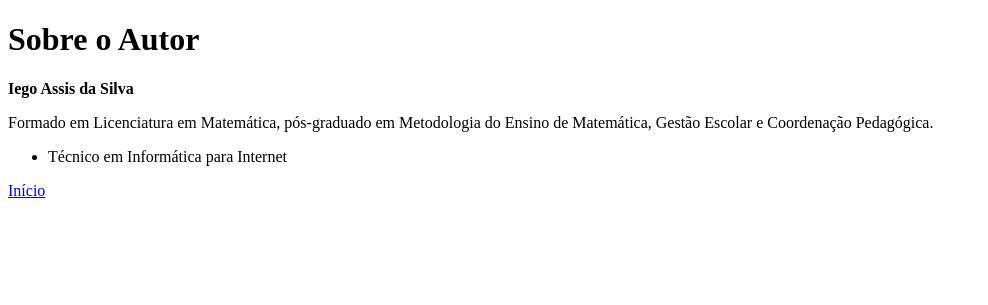
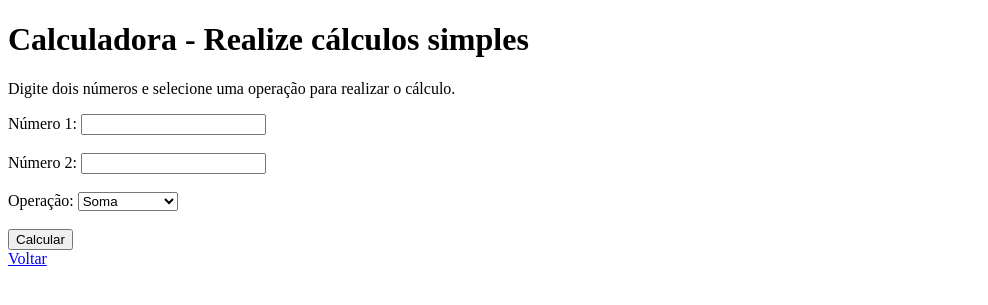
Before and after one commit to iegoassis/atividadewebII, a Django app: template atividade/templates/calcular.html in a window 1280 px wide. Shown: the top 305 px of the page, without its empty margins (0-988 px from the left). Run offline with Django 5.2, Linux system fonts and the light colour scheme; the template is opened without the code that fills it, so the values that code supplies are empty.

Commit message:
Correção no html de calcular

```diff
--- a/atividade/templates/calcular.html
+++ b/atividade/templates/calcular.html
@@ -3,15 +3,29 @@
 <head>
     <meta charset="UTF-8">
     <meta name="viewport" content="width=device-width, initial-scale=1.0">
-    <title>Sobre o Autor</title>
+    <title>Calculadora</title>
 </head>
 <body>
-    <h1>Sobre o Autor</h1>
-    <p><strong>Iego Assis da Silva</strong></p>
-    <p>Formado em Licenciatura em Matemática, pós-graduado em Metodologia do Ensino de Matemática, Gestão Escolar e Coordenação Pedagógica.</p>
-    <ul>
-        <li>Técnico em Informática para Internet</li>
-    </ul>
-    <a href="/home/">Início</a>
+    <h1>Calculadora - Realize cálculos simples</h1>
+    <p>Digite dois números e selecione uma operação para realizar o cálculo.</p>
+    <form action="/resultado/" method="post">
+        {% csrf_token %}
+        <label for="numero1">Número 1:</label>
+        <input type="number" name="numero1" step="any" required><br><br>
+
+        <label for="numero2">Número 2:</label>
+        <input type="number" name="numero2" step="any" required><br><br>
+
+        <label for="operacao">Operação:</label>
+        <select name="operacao" required>
+            <option value="soma">Soma</option>
+            <option value="subtracao">Subtração</option>
+            <option value="multiplicacao">Multiplicação</option>
+            <option value="divisao">Divisão</option>
+        </select><br><br>
+
+        <button type="submit">Calcular</button>
+    </form>
+    <a href="/home/">Voltar</a>
 </body>
 </html>
```
